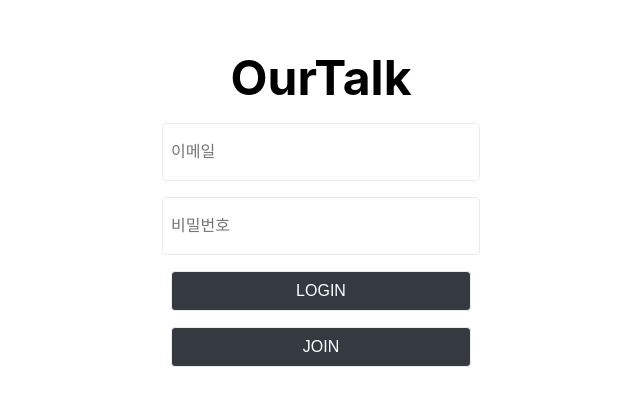
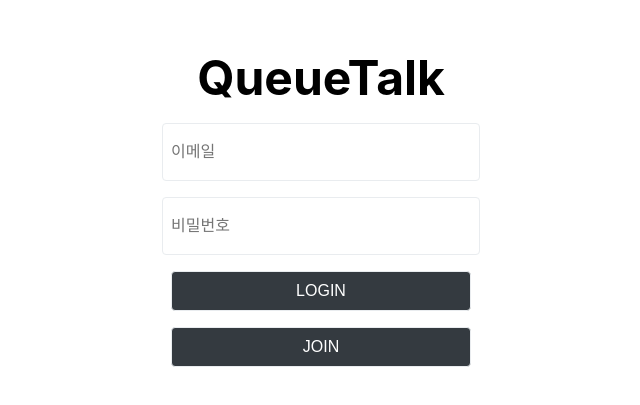
Before and after one commit to kwakhyun/queue-talk, a React (Create React App) app: page / in a window 1280 px wide. Shown: the part 121-526 px from the top of the page, without its empty margins (319-959 px from the left). Built offline with nearby package versions, Linux system fonts and the light colour scheme; no server answers.

Commit message:
Modify: change h1 content

```diff
--- a/src/pages/Join.tsx
+++ b/src/pages/Join.tsx
@@ -58,7 +58,7 @@ export const Join = memo(() => {
 
   return (
     <StyledUserContainer>
-      <h1>OurTalk</h1>
+      <h1>QueueTalk</h1>
       <form onSubmit={onSubmit}>
         <input
           type="email"
--- a/src/pages/Login.tsx
+++ b/src/pages/Login.tsx
@@ -59,7 +59,7 @@ export const Login = memo(() => {
 
   return (
     <StyledUserContainer>
-      <h1>OurTalk</h1>
+      <h1>QueueTalk</h1>
       <form onSubmit={onSubmit}>
         <input
           type="email"
```
